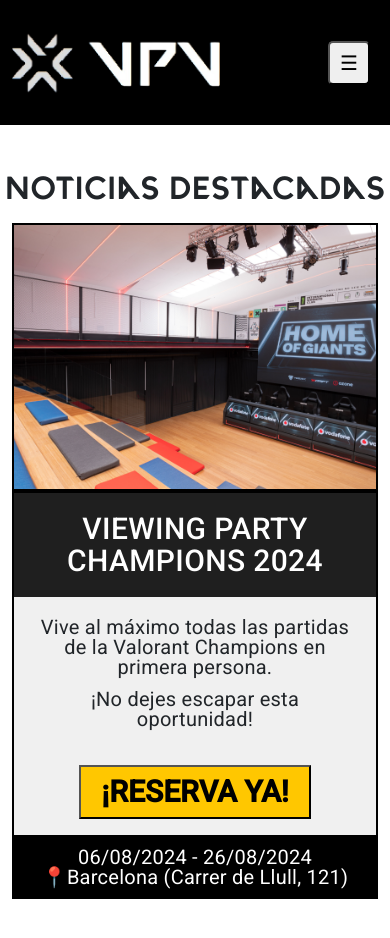
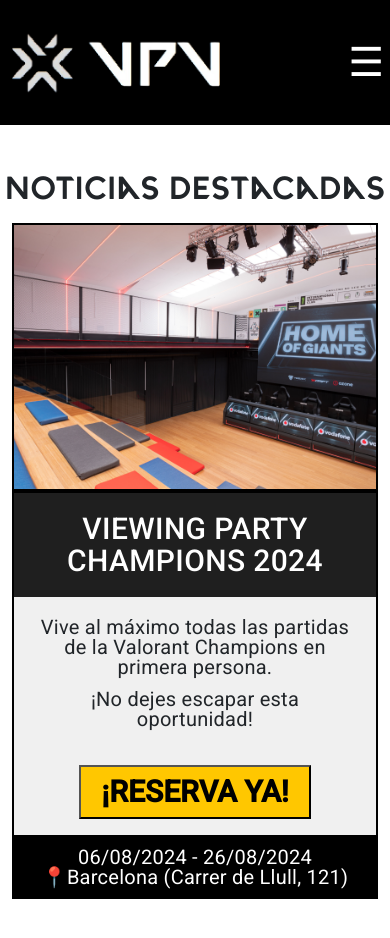
Before and after one commit to ivanalggon/ViewingPartyValorant, an Angular app in the folder Frontend/: page /noticias in a window 390 px wide. Shown: the top 938 px of the page. Built offline with nearby package versions, Linux system fonts and the light colour scheme.

Commit message:
menu hamburguesa

```diff
--- a/Frontend/src/app/components/header/header.component.css
+++ b/Frontend/src/app/components/header/header.component.css
@@ -1,3 +1,8 @@
+@font-face {
+    font-family: Valorant;
+    src: url(../../../assets/Valorant_Font.ttf);
+}
+
 header{
     background-color: #000000;
     display: flex;
@@ -11,21 +16,6 @@
     height: 70px;
 }
 
-.hamburguer-menu{
-    display: none;
-    font-size: 20px;
-    cursor: pointer;
-    align-items: right;
-    align-self: right;
-    padding: 10px;
-    border-radius: 5px;
-    margin-right: 20px;
-    margin-top: 17px;
-}
-.hamburguer-menu svg{
-    height: auto;
-    width: 20px;
-}
 
 
 .divBotones{
@@ -56,11 +46,135 @@
     color: black;
 }
 
+nav {
+    padding: 20px 20px;
+    color: #fff;
+    display: flex;
+    justify-content: space-between;
+    align-items: center;
+}
+nav ul {
+    list-style-type: none;
+    padding: 0;
+    margin: 0;
+}
+
+nav ul li {
+    display: inline-block;
+    margin-right: 50px;
+}
+
+nav ul li a {
+    text-decoration: none;
+    font-family: 'Valorant';
+    color: #fff;
+    font-size: clamp(1.5rem, 2vw, 3rem);
+    cursor: pointer;
+    transition: all 0.5s;
+}
+nav ul li a:hover {
+        color: #d40000;
+        transform: scale(1.1);
+}
+.menu {
+    display: flex;
+    justify-content: center;
+}
+
+.menu li {
+    margin-right: 70px;
+}
+
+.menu a {
+    position: relative;
+    display: block;
+    padding: 5px;
+}
+
+.menu a::before {
+    content: '';
+    position: absolute;
+    bottom: 0;
+    left: 0;
+    width: 100%;
+    height: 2px;
+    background: #d40000;
+    z-index: 1;
+    transform: scaleX(0);
+    transform-origin: left;
+    transition: transform 0.5s ease-in-out;
+}
+
+
+.menu {
+    list-style-type: none;
+    display: flex;
+    gap: 1rem;
+}
+
+.menu li a {
+    text-decoration: none;
+    color: #1c1c1c;
+}
+
+.abrir-menu,
+.cerrar-menu {
+    display: none;
+}
+
+
+
 @media (max-width: 1200px) {
-    #btnPerfil{
+    #btnPerfil,
+    .divButtons{
         display: none;
     }
-    .hamburguer-menu{
+
+    .abrir-menu,
+    .cerrar-menu {
         display: block;
+        border: 0;
+        font-size: 1.25rem;
+        background-color: transparent;
+        cursor: pointer;
+    }
+
+    .abrir-menu {
+        color: #ffffff;
+        font-size: 40px;
+    }
+
+    .cerrar-menu {
+        color: #ececec;
+    }
+
+    .nav {
+        opacity: 0;
+        visibility: hidden;
+        display: flex;
+        flex-direction: column;
+        align-items: end;
+        gap: 1rem;
+        position: absolute;
+        top: 0;
+        right: 0;
+        bottom: 0;
+        background-color: #1c1c1c;
+        padding: 2rem;
+        box-shadow: 0 0 0 100vmax rgba(0, 0, 0, .5);
+    }
+
+    .nav.visible {
+        opacity: 1;
+        visibility: visible;
+    }
+
+    .menu {
+        flex-direction: column;
+        align-items: end;
+    }
+
+    .menu li a {
+        color: #ecececec;
     }
 }
--- a/Frontend/src/app/components/header/header.component.html
+++ b/Frontend/src/app/components/header/header.component.html
@@ -1,9 +1,17 @@
-<header class="header">
+<header class="header" id="header" #header>
   <a href="/home"><img src="../assets/img/logoVPV.png" alt="logoVPV" id="logoVPV"></a>
-  <app-menu></app-menu>
+  <button id="abrir" #abrir class="abrir-menu">☰</button>
+  <nav class="nav" id="nav" #nav>
+    <button class="cerrar-menu" id="cerrar" #cerrar>X</button>
+    <ul class="menu" data-animation="bonus">
+      <li><a href="/noticias">Noticias</a></li>
+      <li><a href="/reservas">Reservas</a></li>
+      <li><a href="/tienda">Tienda</a></li>
+      <li><a href="/contacto">Contacto</a></li>
+    </ul>
+  </nav>
   <div class="divButtons">
     <ul class="menu" data-animation="bonus">
-      <button class="hamburguer-menu">☰</button>
       <button (click)="cambiarColor('negro')" id="btnPerfil">👤</button>
     </ul>
   </div>
--- a/Frontend/src/app/components/header/header.component.ts
+++ b/Frontend/src/app/components/header/header.component.ts
@@ -1,12 +1,11 @@
 import { Component, OnInit } from '@angular/core';
-import { MenuComponent } from './menu/menu.component';
 
 @Component({
   selector: 'app-header',
   standalone: true,
   templateUrl: './header.component.html',
   providers: [],
-  imports : [MenuComponent],
+  imports : [],
   styleUrls: ['./header.component.css']
 })
 
@@ -14,6 +13,20 @@
   constructor() { }
 
   ngOnInit(): void {
+  }
+
+  ngAfterViewInit(): void {
+    const nav = document.querySelector("#nav");
+    const abrir = document.querySelector("#abrir");
+    const cerrar = document.querySelector("#cerrar");
+
+    abrir?.addEventListener("click", () => {
+      nav?.classList.add("visible");
+    })
+
+    cerrar?.addEventListener("click", () => {
+      nav?.classList.remove("visible");
+    })
   }
 
   cambiarColor(color: string): void {
--- a/Frontend/src/app/components/header/menu/menu.component.css
+++ /dev/null
@@ -1,69 +0,0 @@
-@font-face {
-  font-family: Valorant;
-  src: url(../../../../assets/Valorant_Font.ttf);
-}
-
-nav {
-    padding: 20px 20px;
-    color: #fff;
-    display: flex;
-    justify-content: space-between;
-    align-items: center;
-}
-nav ul {
-    list-style-type: none;
-    padding: 0;
-    margin: 0;
-}
-
-nav ul li {
-    display: inline-block;
-    margin-right: 50px;
-}
-
-nav ul li a {
-    text-decoration: none;
-    font-family: 'Valorant';
-    color: #fff;
-    font-size: clamp(1.5rem, 2vw, 3rem);
-    cursor: pointer;
-    transition: all 0.5s;
-}
-nav ul li a:hover {
-    color: #d40000;
-    transform: scale(1.1);
-}
-.menu {
-  display: flex;
-  justify-content: center;
-}
-
-.menu li {
-  margin-right: 70px;
-}
-
-.menu a {
-  position: relative;
-  display: block;
-  padding: 5px;
-}
-
-.menu a::before {
-  content: '';
-  position: absolute;
-  bottom: 0;
-  left: 0;
-  width: 100%;
-  height: 2px;
-  background: #d40000;
-  z-index: 1;
-  transform: scaleX(0);
-  transform-origin: left;
-  transition: transform 0.5s ease-in-out;
-}
-
-@media (max-width: 1200px) {
-  nav {
-    display: none;
-  }
-}
--- a/Frontend/src/app/components/header/menu/menu.component.html
+++ /dev/null
@@ -1,8 +0,0 @@
-<nav>
-    <ul class="menu" data-animation="bonus">
-        <li><a href="/noticias">Noticias</a></li>
-        <li><a href="/reservas">Reservas</a></li>
-        <li><a href="/tienda">Tienda</a></li>
-        <li><a href="/contacto">Contacto</a></li>
-    </ul>
-</nav>
--- /dev/null
+++ b/Frontend/src/app/pages/noticias/noticias.interface.ts
@@ -0,0 +1,4 @@
+export interface Noticia {
+    enlace: string;
+    titulo: string;
+}
```
Also changed, not shown: Frontend/src/app/components/header/menu/menu.component.ts (deleted, +0 -12 lines).
